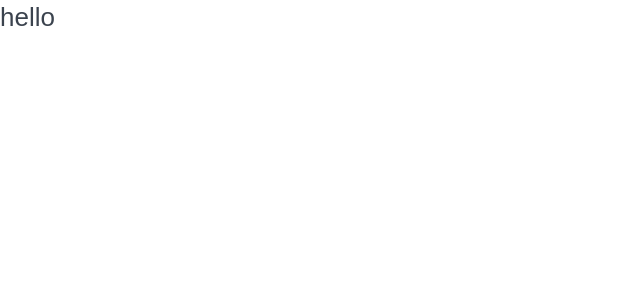
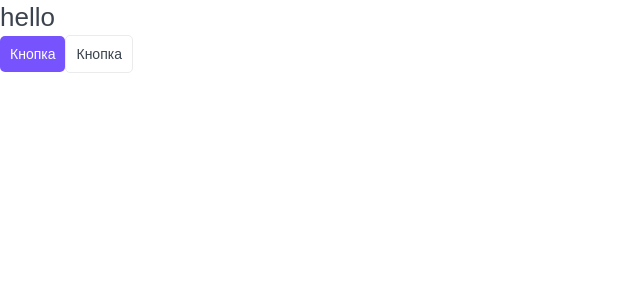
Before and after one commit to te1m0z/next-ts-example, a Next.js app: page / in a window 1280 px wide. Shown: the top 300 px of the page, without its empty margins (0-640 px from the left). Built offline with nearby package versions, Linux system fonts and the light colour scheme.

Commit message:
Button component without svg icon

```diff
--- /dev/null
+++ b/components/Button/Button.module.css
@@ -0,0 +1,37 @@
+.button {
+    display: inline-block;
+
+    padding: 10px;
+
+    cursor: pointer;
+    text-align: center;
+    border: none;
+    border-radius: 5px;
+
+    font-size: 14px;
+    transition: 300ms ease;
+}
+
+
+
+
+.primary {
+    color: var(--white);
+    background-color: var(--primary);
+}
+
+.primary:hover {
+    background-color: var(--primary-hover);
+}
+
+
+
+.ghost {
+    color: var(--black);
+    background: none;
+    border: 1px solid var(--gray-light);
+}
+
+.ghost:hover {
+    background: var(--gray-light);
+}
--- /dev/null
+++ b/components/Button/Button.props.ts
@@ -0,0 +1,6 @@
+import { ButtonHTMLAttributes, DetailedHTMLProps, ReactNode } from 'react'
+
+export interface ButtonProps extends DetailedHTMLProps<ButtonHTMLAttributes<HTMLButtonElement>, HTMLButtonElement> {
+    appearance: 'primary' | 'ghost',
+    children: ReactNode
+}
--- /dev/null
+++ b/components/Button/Button.tsx
@@ -0,0 +1,19 @@
+import React           from 'react'
+import styles          from './Button.module.css'
+import { ButtonProps } from './Button.props'
+import cn              from 'classnames'
+
+export const Button = ({ appearance, children, className, ...props }: ButtonProps): JSX.Element => {
+
+    return (
+        <button
+            className={ cn(styles.button, className, {
+                [styles.primary]: appearance === 'primary',
+                [styles.ghost]:   appearance === 'ghost'
+            }) }
+            {...props}
+        >
+            { children }
+        </button>
+    )
+}
--- a/components/index.ts
+++ b/components/index.ts
@@ -1 +1,2 @@
 export * from './Htag/Htag'
+export * from './Button/Button'
--- a/pages/index.tsx
+++ b/pages/index.tsx
@@ -1,9 +1,13 @@
-import { Htag } from '../components'
+import { Button, Htag } from '../components'
 
 const Home = () => {
     return (
         <>
             <Htag size={'h1'}>hello</Htag>
+
+            <Button appearance={'primary'}>Кнопка</Button>
+
+            <Button appearance={'ghost'}>Кнопка</Button>
         </>
     )
 }
--- a/styles/globals.css
+++ b/styles/globals.css
@@ -19,8 +19,10 @@
 
 :root {
 	--black: #3B434E;
+	--gray-light: #EBEBEB;
 	--white: #FFF;
 	--primary: #7653FC;
+	--primary-hover: #4941FC;
 	--red: #FC836D;
 	--green: #1DC37E;
 	--green-light: #C8F8E4;
```
